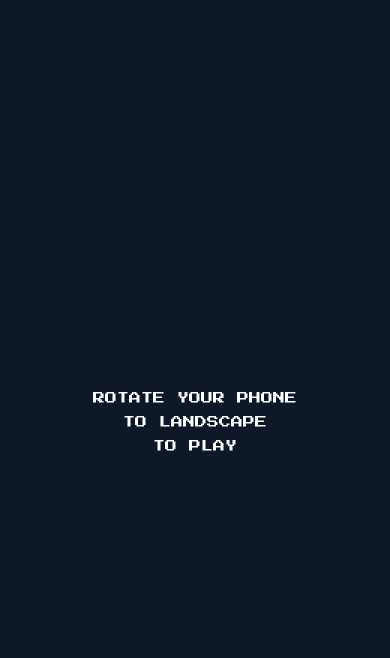
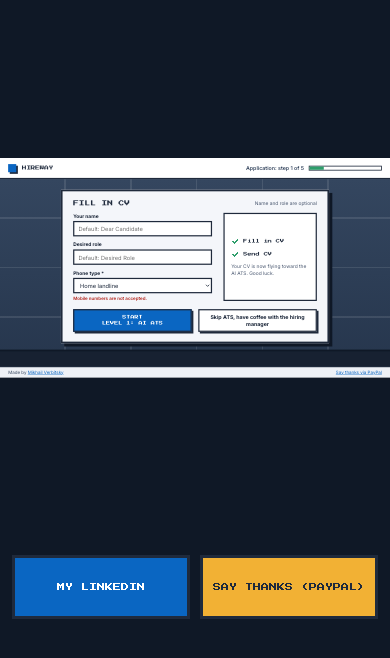
Before and after one commit to verbitskym-cloud/job-hunt-game, a plain HTML site: page index.html in a window 390 px wide. Drawn offline with Linux system fonts and the light colour scheme.

Commit message:
Add files via upload

```diff
--- a/index.html
+++ b/index.html
@@ -1,4 +1,4 @@
-<!doctype html><html lang="en"><head><meta charset="utf-8"><meta name="viewport" content="width=device-width,initial-scale=1,viewport-fit=cover"><meta property="og:title" content="Job Hunt: The Game"><meta property="og:url" content="https://verbitskym-cloud.github.io/job-hunt-game/"><meta name="description" content="A tiny pixel arcade about job hunting."><title>Job Hunt Arcade</title>
+<!doctype html><html lang="en"><head><meta charset="utf-8"><meta name="apple-mobile-web-app-capable" content="yes"><meta name="mobile-web-app-capable" content="yes"><meta name="apple-mobile-web-app-status-bar-style" content="black-translucent"><meta name="apple-mobile-web-app-title" content="Job Hunt"><meta name="theme-color" content="#172131"><meta name="viewport" content="width=device-width,initial-scale=1,maximum-scale=1,user-scalable=no,viewport-fit=cover"><meta property="og:title" content="Job Hunt: The Game"><meta property="og:url" content="https://verbitskym-cloud.github.io/job-hunt-game/"><meta name="description" content="A tiny pixel arcade about job hunting."><title>Job Hunt Arcade</title>
 <link rel="stylesheet" href="https://fonts.googleapis.com/css2?family=Press+Start+2P&family=Inter:wght@400;600;700&display=swap">
 <style>
 /* Layout concept: a fixed 960x540 "job portal" stage scaled to the window; game field is a canvas, screens are overlays. */
@@ -50,7 +50,12 @@ body.touch.playing #padSwap{display:block}
 body.padleft #pad{right:auto;left:max(16px,env(safe-area-inset-left,0px))}
 body.padleft #padSwap{left:auto;right:max(16px,env(safe-area-inset-right,0px))}
 #rot{position:fixed;inset:0;z-index:50;background:var(--night);color:#fff;display:none;align-items:center;justify-content:center;text-align:center;padding:24px;font:12px/2 var(--px)}
-@media (orientation:portrait) and (max-width:900px){#rot{display:flex}}
+#plinks{position:fixed;display:none;gap:10px;z-index:20}
+body.portrait #plinks{display:flex}
+#plinks a{flex:1;min-height:50px;display:flex;align-items:center;justify-content:center;text-align:center;border:3px solid var(--ink);box-shadow:3px 3px 0 var(--night);font:8px/1.6 var(--px);text-decoration:none;color:var(--ink);background:#F2B134;padding:4px}
+#plinks a.li{background:#0A66C2;color:#fff}
+body.portrait #padSwap{display:none!important}
+#rot{display:none!important}
 @media (prefers-reduced-motion:reduce){.btn:active{transform:none}}
 </style>
 </head><body>
@@ -222,6 +227,7 @@ body.padleft #padSwap{left:auto;right:max(16px,env(safe-area-inset-right,0px))}
   <button type="button" data-d="down" aria-label="Down" style="grid-column:2;grid-row:3"><svg width="26" height="26" viewBox="0 0 22 22" aria-hidden="true"><path d="M4 7l7 8 7-8" stroke="#fff" stroke-width="4" fill="none" shape-rendering="crispEdges"/></svg></button>
 </div>
 <button type="button" id="padSwap">Controls: swap side</button>
+<div id="plinks"><a class="li" id="pLi" target="_blank" rel="noopener">MY LINKEDIN</a><a id="pPp" target="_blank" rel="noopener">SAY THANKS (PAYPAL)</a></div>
 <div id="rot">ROTATE YOUR PHONE<br>TO LANDSCAPE<br>TO PLAY</div>
 
 <script>
@@ -358,7 +364,7 @@ function gameUrl() { return CONFIG.gameUrl || location.href; }
 /* ---------- links ---------- */
 (function initLinks() {
   ['aThanks1', 'aThanks2', 'aThanks3', 'aThanks4'].forEach(function (id) { $(id).href = CONFIG.author.paypal; });
-  $('aAuthor').href = CONFIG.author.linkedin;
+  $('aAuthor').href = CONFIG.author.linkedin; $('pLi').href = CONFIG.author.linkedin; $('pPp').href = CONFIG.author.paypal;
   updateShareLinks();
   ['aShare1', 'aShare2'].forEach(function (id) {
     $(id).addEventListener('click', function () {
@@ -1138,8 +1144,22 @@ function resizeCanvas() {
 }
 function fit() {
   const vw = window.innerWidth, vh = window.innerHeight;
-  scale = Math.min(vw / 960, vh / 540);
-  stage.style.transform = 'translate(' + Math.round((vw - 960 * scale) / 2) + 'px,' + Math.round((vh - 540 * scale) / 2) + 'px) scale(' + scale + ')';
+  const portrait = vh > vw * 1.15;
+  document.body.classList.toggle('portrait', portrait);
+  const padEl = $('pad'), links = $('plinks');
+  if (portrait) {
+    scale = vw / 960;
+    const sh = 540 * scale, PADH = 150, LH = 52, G = 14;
+    const top = Math.max(8, Math.round((vh - (sh + G + PADH + G + LH)) * 0.4));
+    stage.style.transform = 'translate(0px,' + top + 'px) scale(' + scale + ')';
+    const pt = Math.round(top + sh + G);
+    padEl.style.right = 'auto'; padEl.style.bottom = 'auto'; padEl.style.left = Math.round((vw - PADH) / 2) + 'px'; padEl.style.top = pt + 'px';
+    links.style.left = '12px'; links.style.right = '12px'; links.style.top = (pt + PADH + G) + 'px';
+  } else {
+    scale = Math.min(vw / 960, vh / 540);
+    stage.style.transform = 'translate(' + Math.round((vw - 960 * scale) / 2) + 'px,' + Math.round((vh - 540 * scale) / 2) + 'px) scale(' + scale + ')';
+    padEl.style.left = padEl.style.right = padEl.style.top = padEl.style.bottom = '';
+  }
   resizeCanvas();
   if (RENDER_STATES.indexOf(state) >= 0) render();
 }
```
